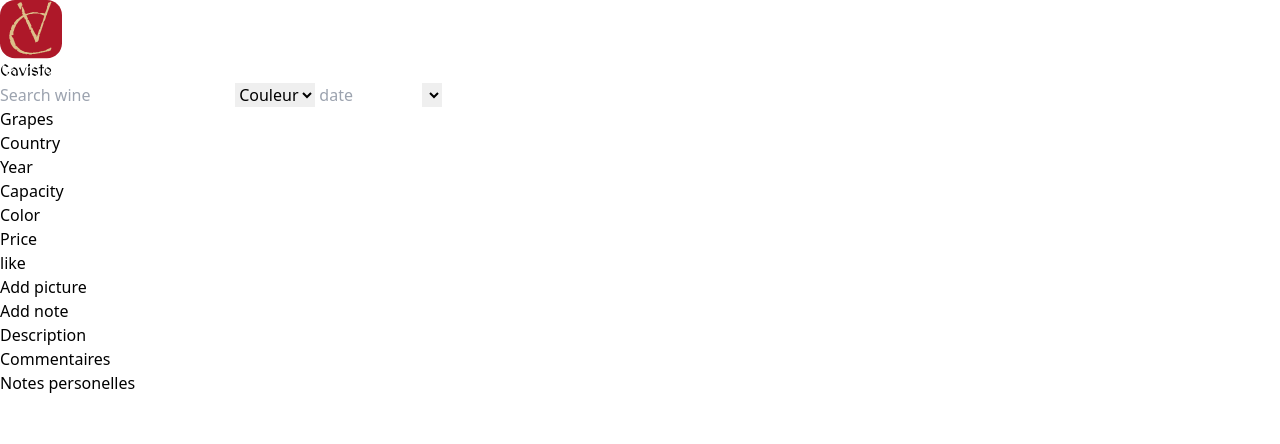
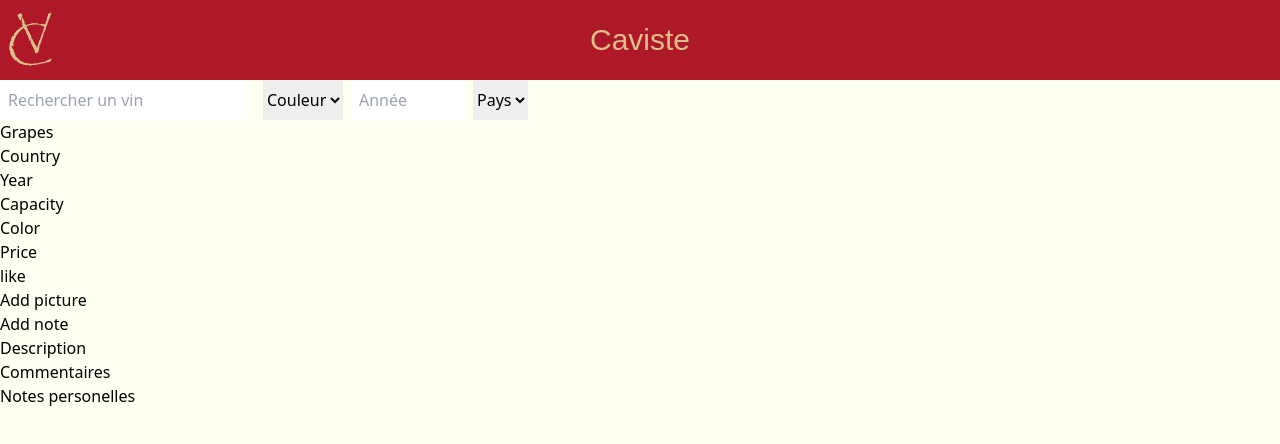
Before and after one commit to Hadevv/caviste-javascript, a website: page dist/index.html in a window 1280 px wide. Drawn offline with nearby package versions, Linux system fonts and the light colour scheme; files that its build step writes are made by us from their sources.

Commit message:
first lines of style

```diff
--- a/assets/style/style.css
+++ /dev/null
@@ -1,3 +0,0 @@
-#h1Title{
-    font-family: 'MedievalSharp', cursive;
-}
--- a/tailwind.config.js
+++ b/tailwind.config.js
@@ -2,6 +2,33 @@
 module.exports = {
   content: ["./dist/*.{html,js}"],
   theme: {
+    screens: {
+      'sm': '640px',
+      // => @media (min-width: 640px) { ... }
+      'md': '768px',
+      // => @media (min-width: 768px) { ... }
+      'lg': '1024px',
+      // => @media (min-width: 1024px) { ... }
+      'xl': '1280px',
+      // => @media (min-width: 1280px) { ... }
+      '2xl': '1536px',
+      // => @media (min-width: 1536px) { ... }
+    },
+    colors :{
+      primary : "#AE1829",
+      // => rouge
+      secondary: "#DCBF89",
+      // => beige
+      background: "#FFFFF2",
+      // => blanc cassé
+      commentBg: "DCBF89"
+      // => beige foncé
+    },
+    fontFamily: {
+      niconne: ["Niconne", "sans-serif"],
+
+      serif: ["Merriweather", "serif"],
+    },
     extend: {},
   },
   plugins: [],
```
Also changed, not shown: dist/index.html, dist/output.css.
